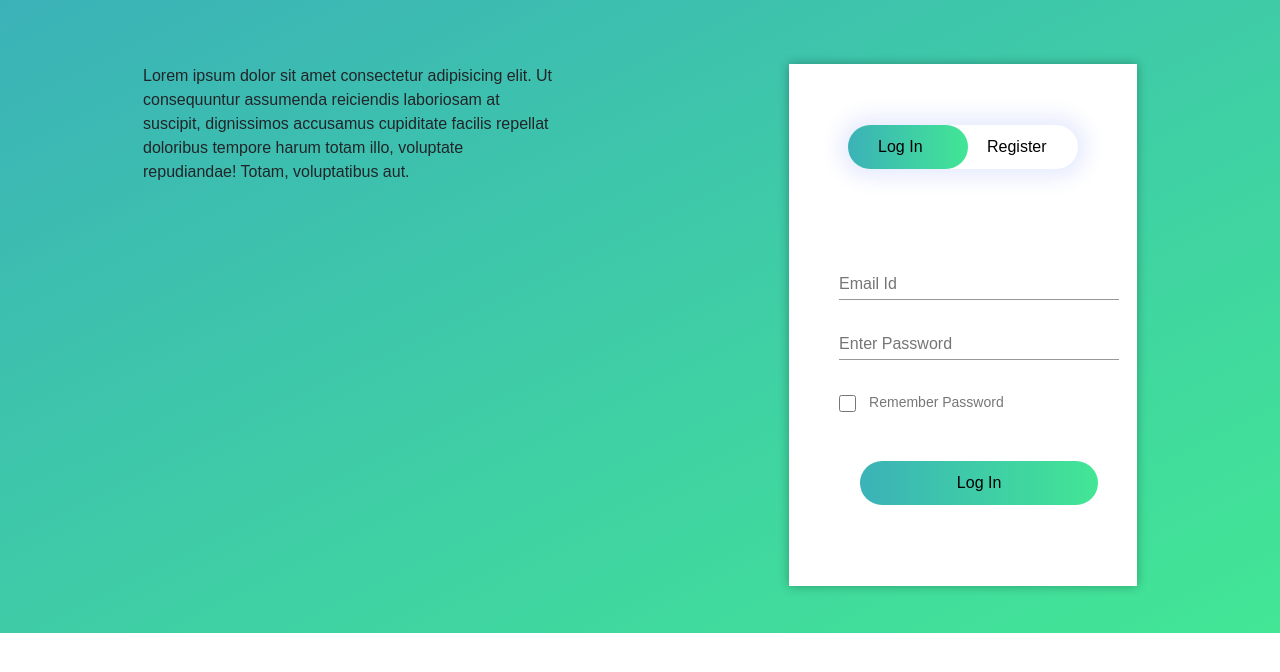
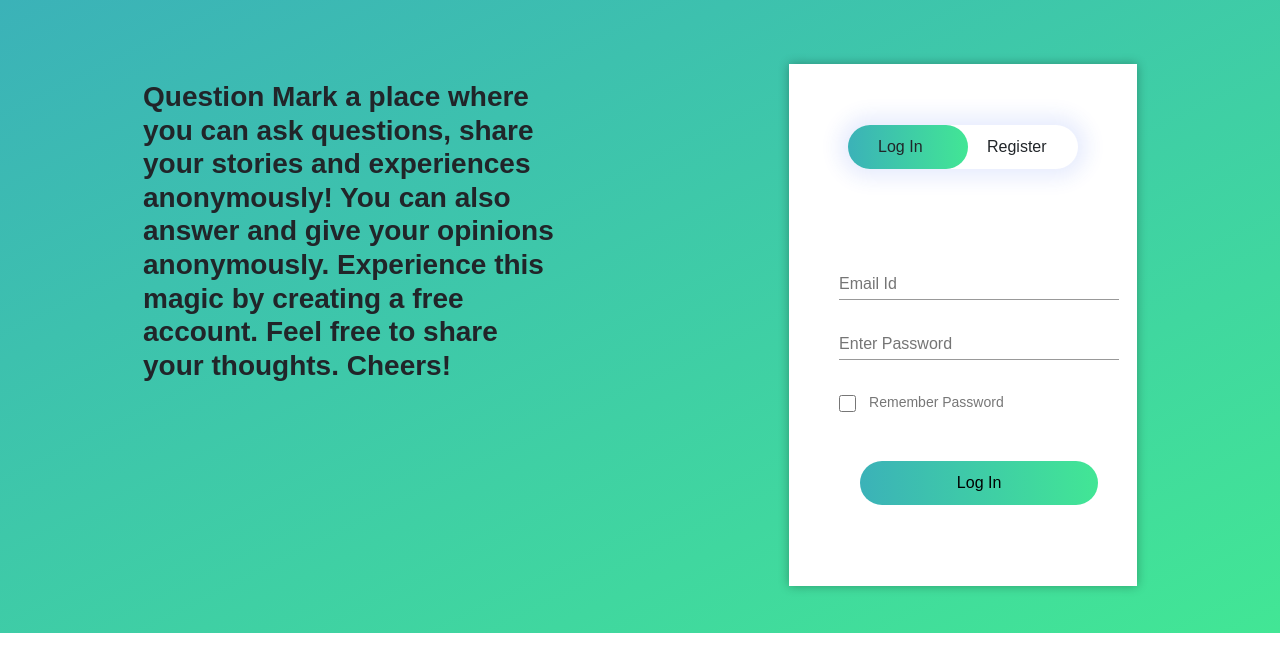
Before and after one commit to loobiish/Question-Mark, a Flask app: page / in a window 1280 px wide. Shown: the part 88-760 px from the top of the page. Run offline with Flask 2, Linux system fonts and the light colour scheme; some libraries are stand-ins or nearby versions.

Commit message:
Update home.html

```diff
--- a/Question_Mark/templates/home.html
+++ b/Question_Mark/templates/home.html
@@ -11,10 +11,10 @@
 <!-- main area of page -->
 <div class="container">
     <div class="left-container">
-        <p>Lorem ipsum dolor sit amet consectetur adipisicing elit. Ut consequuntur assumenda reiciendis
-            laboriosam
-            at suscipit, dignissimos accusamus cupiditate facilis repellat doloribus tempore harum totam illo,
-            voluptate repudiandae! Totam, voluptatibus aut.</p>
+        <p><b><h3>Question Mark a place where you can ask questions, share your stories and experiences anonymously!
+            You can also answer and give your opinions anonymously.
+            Experience this magic by creating a free account.
+            Feel free to share your thoughts. Cheers!</h3></b></p>
     </div>
 
 
@@ -22,18 +22,20 @@
         <div class="form-box">
             <div class="button-box">
                 <div id="btn"></div>
-                <button type="button" class="toggle-btn" onclick="login()">
+                <button type="button" class="toggle-btn btn shadow-none" onclick="login()" title="Alredy a user? Just Log In.">
                     Log In
                 </button>
-                <button type="button" class="toggle-btn " onclick="register()">
+                <button type="button" class="toggle-btn btn shadow-none" onclick="register()" title="New user? Get registered here.">
                     Register
+
                 </button>
             </div>
+
             <form method="POST" action="" id="login" class="input-group">
                 <input type="text" name="l_email" class="input-feild email" placeholder="Email Id" required>
                 <input type="password" name="l_pass" class="input-feild pass" placeholder="Enter Password" required>
                 <input type="checkbox" name="checkbox" value="True" class="check-box"><span>Remember Password</span>
-                <button type="submit" value="login" class="submit-btn">Log In</button>
+                <button type="submit" value="login" class="submit-btn" title="Log into your account.">Log In</button>
                 <!-- <small class="text-muted ml-2">
                     <a class="e" href="#">Forgot Password?</a>
                 </small> -->
@@ -44,10 +46,9 @@
                 <input type="email" name="r_email" class="input-feild inp" placeholder="Email Id" required>
                 <input type="password" name="r_pass" class="input-feild inp" placeholder="Enter Password" required>
                 <input type="password" name="c_pass" class="input-feild inp" placeholder="Confirm Password" required>
-                <input type="checkbox" name="tc" value="True" class="check-box rCheckBox"><span class="r">Agree to
-                    Terms
-                    and Conditions</span>
-                <button type="submit" value="register" class="submit-btn registerBtn">Register</button>
+                <input type="checkbox" name="tc" value="True" class="check-box rCheckBox"><span class="r">
+                    Agree to Terms and Conditions</span>
+                <button type="submit" value="register" class="submit-btn registerBtn" title="Register your account.">Register</button>
             </form>
         </div>
     </div>
```
